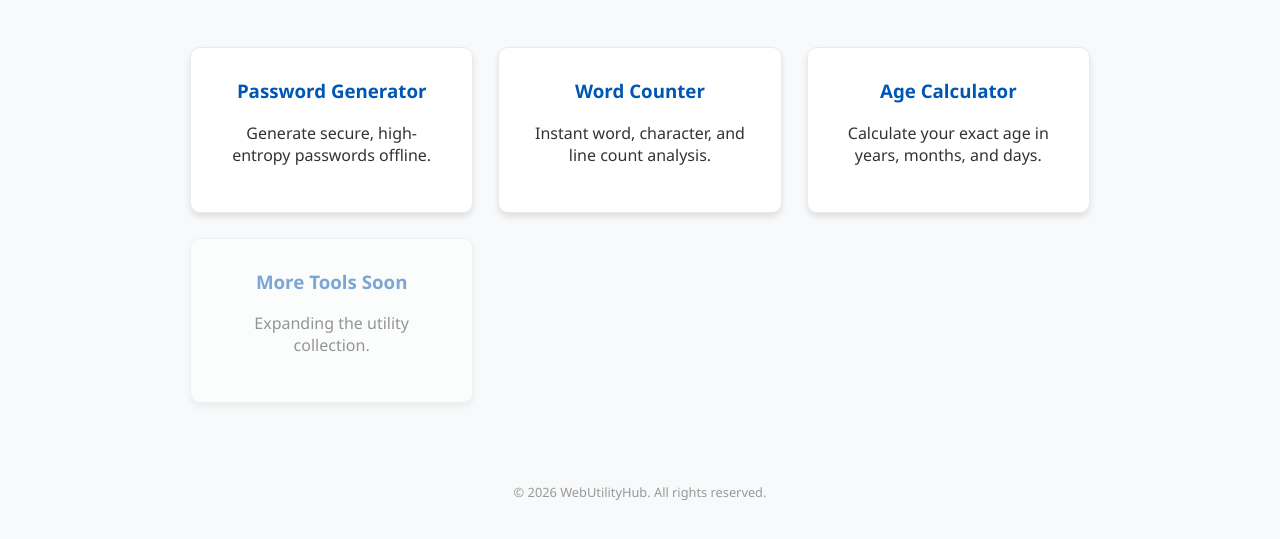
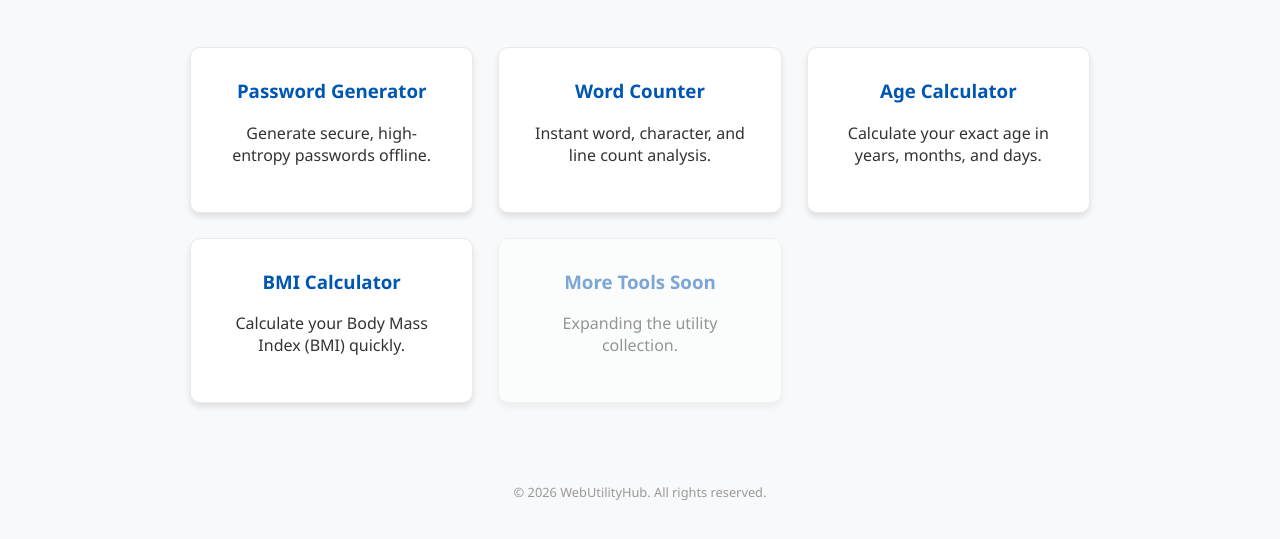
Before and after one commit to webutilityhub-pro/my-tools, a plain HTML site: page index.html in a window 1280 px wide. Shown: the part 207-746 px from the top of the page. Drawn offline with Linux system fonts and the light colour scheme.

Commit message:
Update index.html

```diff
--- a/index.html
+++ b/index.html
@@ -64,7 +64,11 @@
     <a href="agecalculator.html" class="card">
         <h3>Age Calculator</h3>
         <p>Calculate your exact age in years, months, and days.</p>
-    </a>
+    </a><a href="bmi-calculator.html" class="card">
+    <h3>BMI Calculator</h3>
+    <p>Calculate your Body Mass Index (BMI) quickly.</p>
+</a>
+
 
 
 
```
